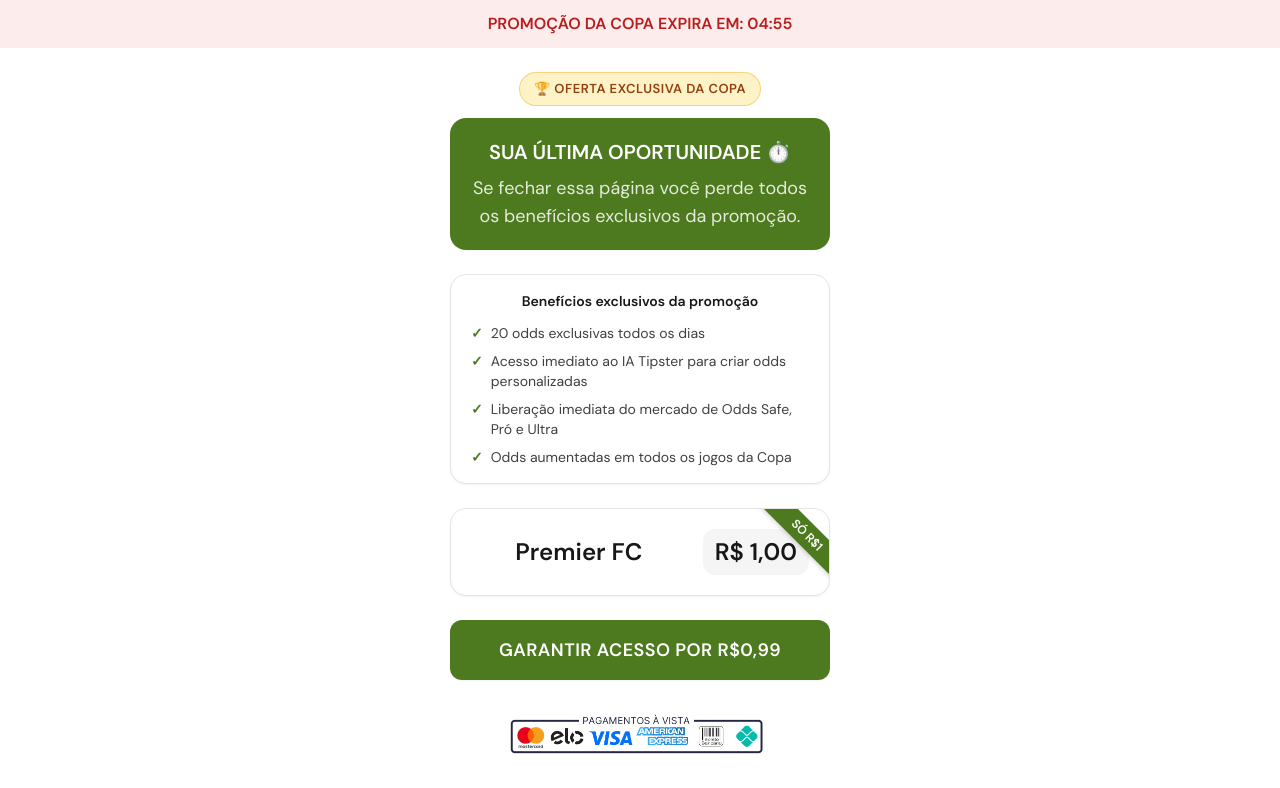
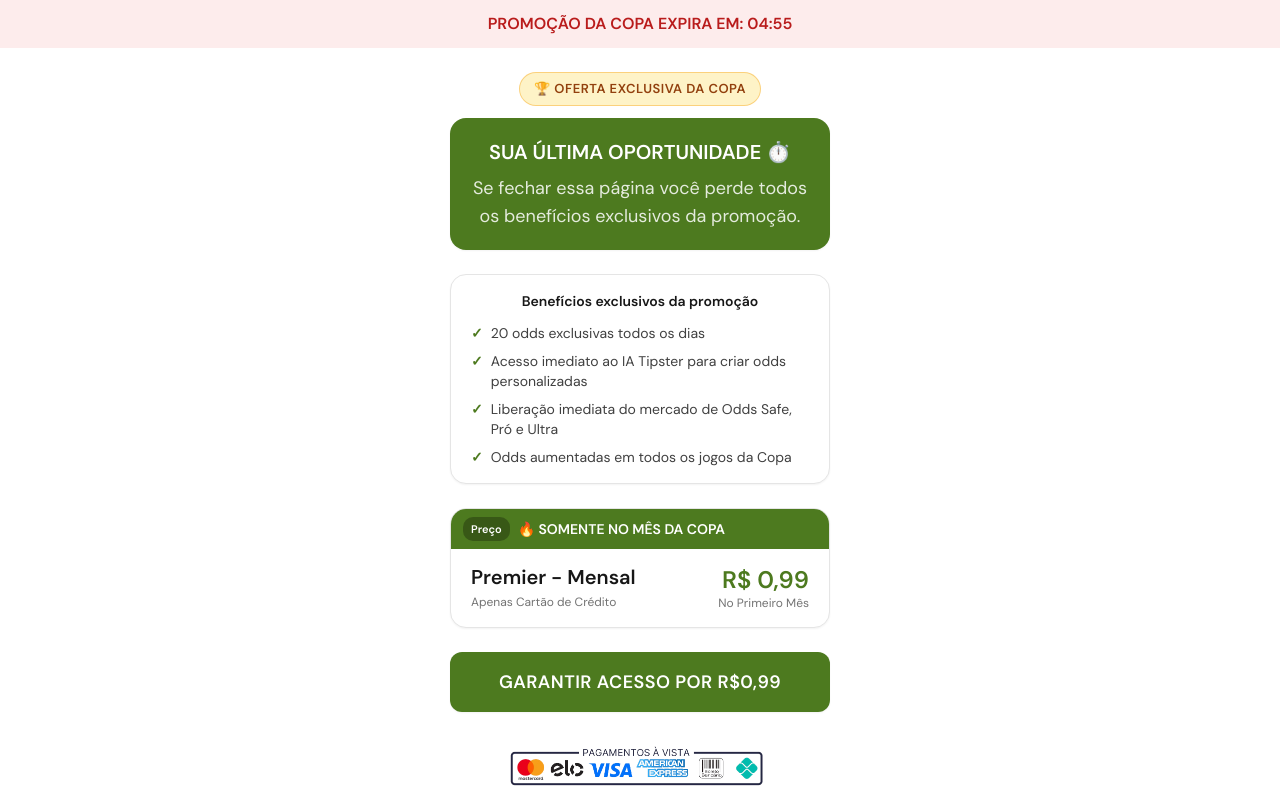
Before and after one commit to guilhermesimas542-lab/Premier-Claude-code, a React (Vite) app: page /bd2 in a window 1280 px wide. Shown: the top 788 px of the page. Built offline with nearby package versions, Linux system fonts and the light colour scheme; no server answers; the database is empty; the HTML template or start-up script is replaced by a standard one; a web font is replaced by a local one.

Commit message:
Changes
Co-authored-by: guilhermesimas542-lab <256834992+guilhermesimas542-lab@users.noreply.github.com>

```diff
--- a/src/pages/Backredirect2.tsx
+++ b/src/pages/Backredirect2.tsx
@@ -93,37 +93,36 @@ export default function Backredirect2() {
           </ul>
         </div>
 
-        {/* 5) OFFER CARD */}
-        <div className="relative overflow-hidden rounded-2xl border border-neutral-200 bg-white shadow-sm p-5">
-          {/* Diagonal ribbon */}
+        {/* 5) OFFER CARD (bundle) */}
+        <div className="relative rounded-2xl border border-neutral-200 bg-white shadow-sm overflow-hidden">
+          {/* faixa verde do topo */}
           <div
-            className="absolute pointer-events-none"
-            style={{
-              top: "14px",
-              right: "-38px",
-              width: "120px",
-              transform: "rotate(45deg)",
-              backgroundColor: OLIVE,
-              color: "#fff",
-              textAlign: "center",
-              padding: "3px 0",
-              fontWeight: 700,
-              fontSize: "12px",
-              boxShadow: "0 2px 4px rgba(0,0,0,0.15)",
-            }}
+            className="flex items-center gap-2 px-3 py-2 text-white font-bold text-xs sm:text-sm"
+            style={{ backgroundColor: OLIVE }}
           >
-            SÓ R$1
+            <span
+              className="rounded-md px-2 py-[2px] text-[11px] font-bold"
+              style={{ backgroundColor: "rgba(0,0,0,0.28)" }}
+            >
+              Preço
+            </span>
+            <span>🔥 SOMENTE NO MÊS DA COPA</span>
           </div>
-          <div className="flex items-center gap-4">
-            <div className="flex flex-col items-center flex-1">
-              <h1 className="font-extrabold text-2xl text-neutral-900 leading-tight text-center">
-                Premier FC
-              </h1>
+          {/* corpo */}
+          <div className="flex items-center justify-between gap-3 px-5 py-4">
+            <div>
+              <div className="font-extrabold text-xl text-neutral-900 leading-tight">
+                Premier - Mensal
+              </div>
+              <div className="text-xs text-neutral-500 mt-1">
+                Apenas Cartão de Crédito
+              </div>
             </div>
-            <div className="bg-neutral-100 rounded-xl px-3 py-2 text-center">
-              <div className="font-extrabold text-2xl text-neutral-900 leading-tight">
-                R$ 1,00
+            <div className="text-right">
+              <div className="font-extrabold text-2xl leading-tight" style={{ color: OLIVE }}>
+                R$ 0,99
               </div>
+              <div className="text-xs text-neutral-500">No Primeiro Mês</div>
             </div>
           </div>
         </div>
```
